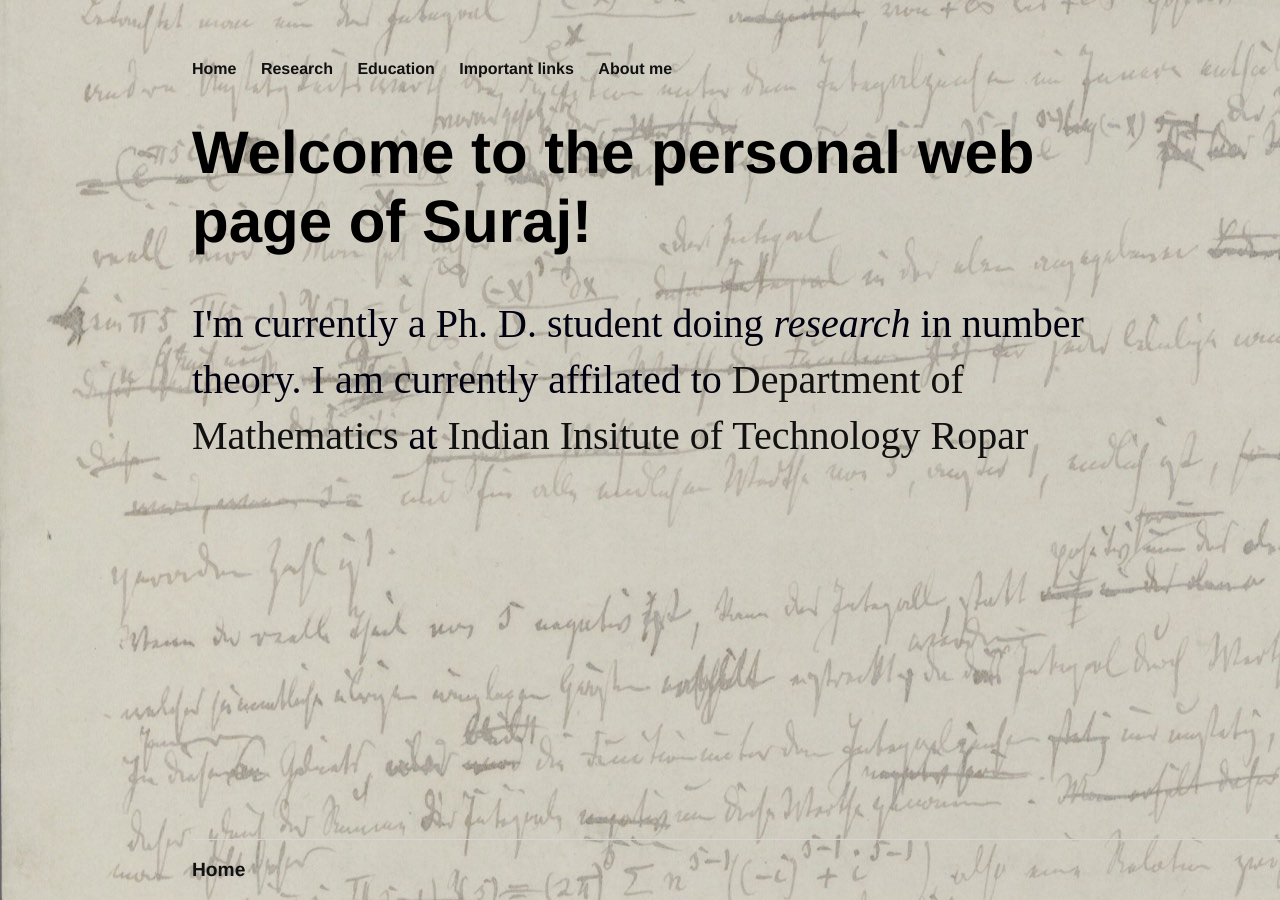
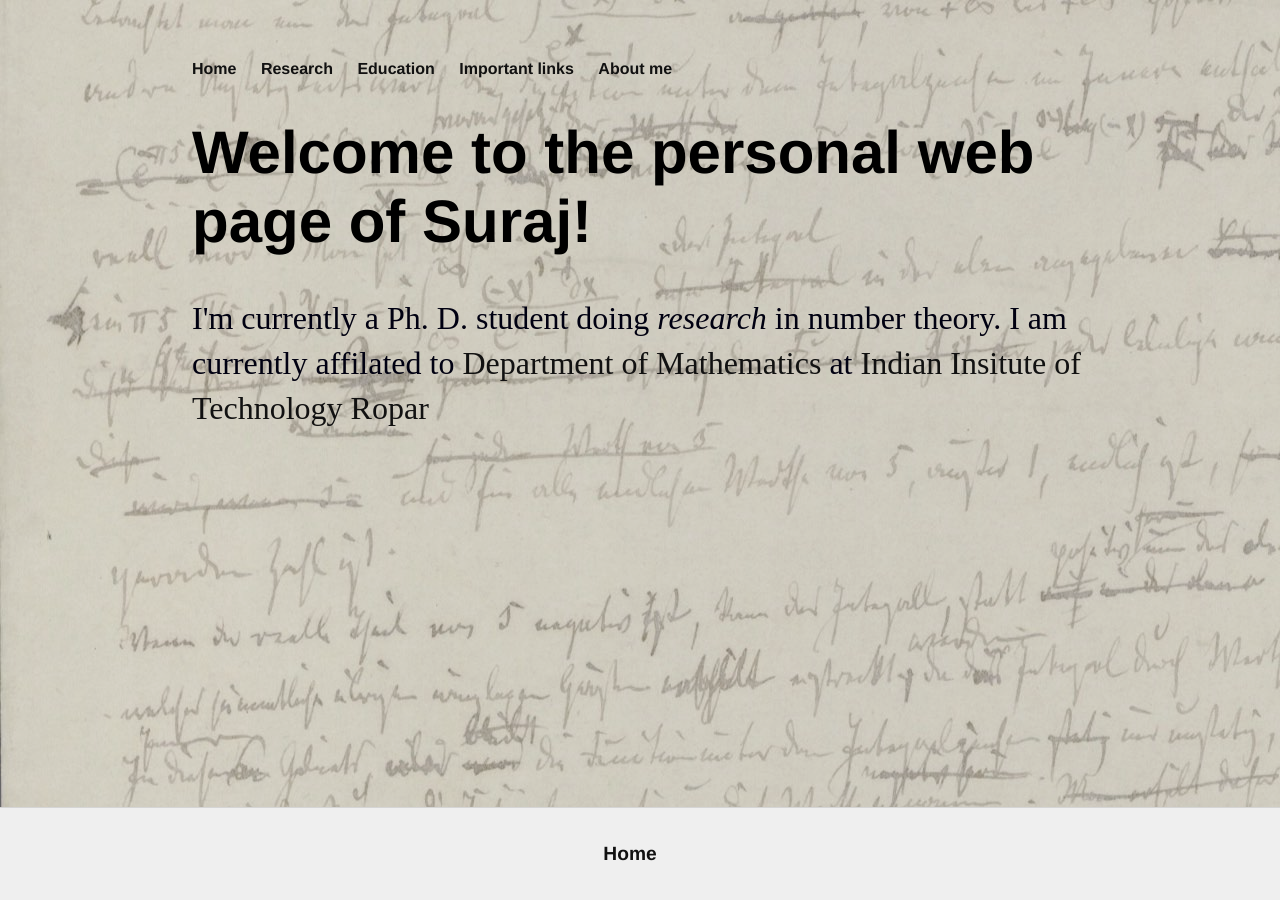
Before and after one commit to Suraj-Singh-Khurana/Suraj-Singh-Khurana.github.io, a Jekyll site: the page built from index.html, in a window 1280 px wide. Built offline with Jekyll 4.4.1, drawn with Linux system fonts in a browser that asks for light colours.

Commit message:
Update main.css

```diff
--- a/css/main.css
+++ b/css/main.css
@@ -35,17 +35,21 @@ h1 {
     font-family:'Helvetica', 'Arial', 'Sans-Serif';
 }
 p {
-    font-size: 2.5em;
+    font-size: 2.0em;
     line-height: 1.4em;
     color: #001;
 }
 footer {
     border-top: 1px solid #d5d5d5;
     font-size: 1.2em;
-    position:absolute;
-    bottom:0;
-    width:100%;
-    height:60px;
+    position: absolute;
+    right: 0;
+    bottom: 0;
+    left: 0;
+    padding: 1rem;
+    background-color: #efefef;
+    text-align: center;
+}
 }
 
 ul.posts {
```
